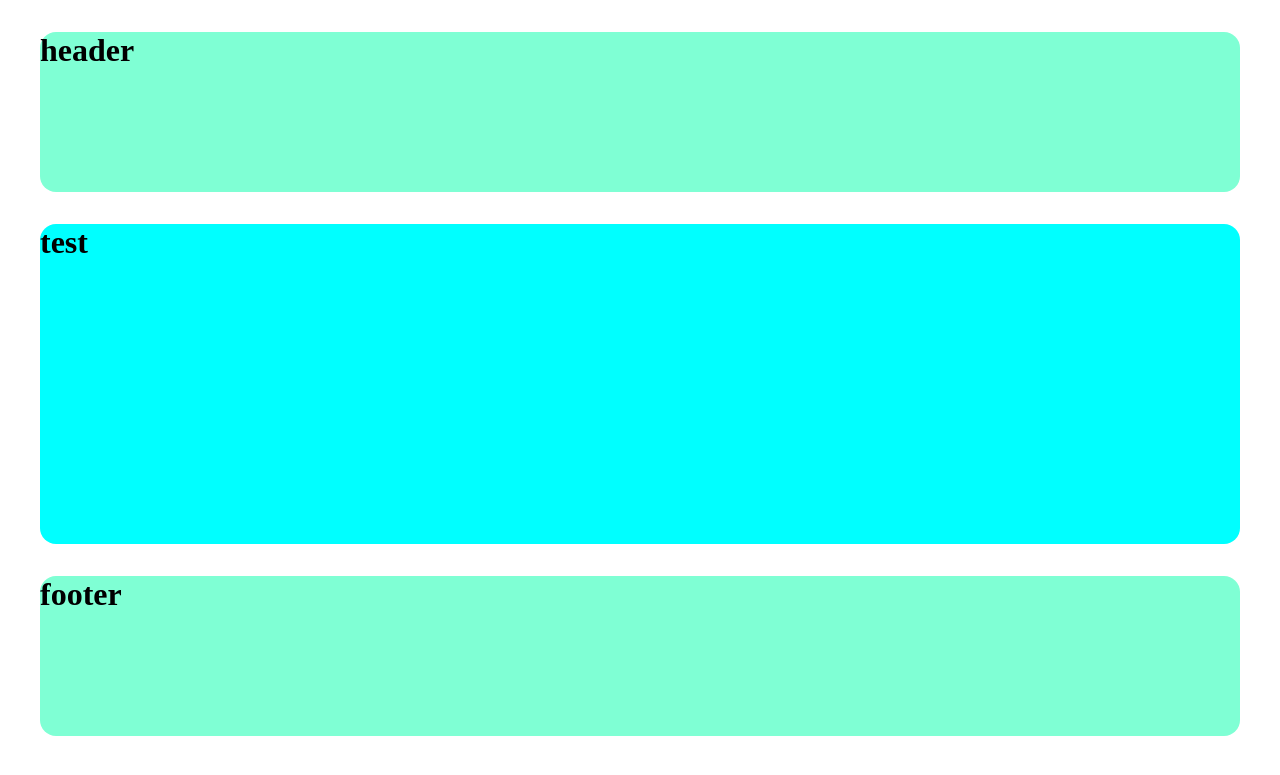
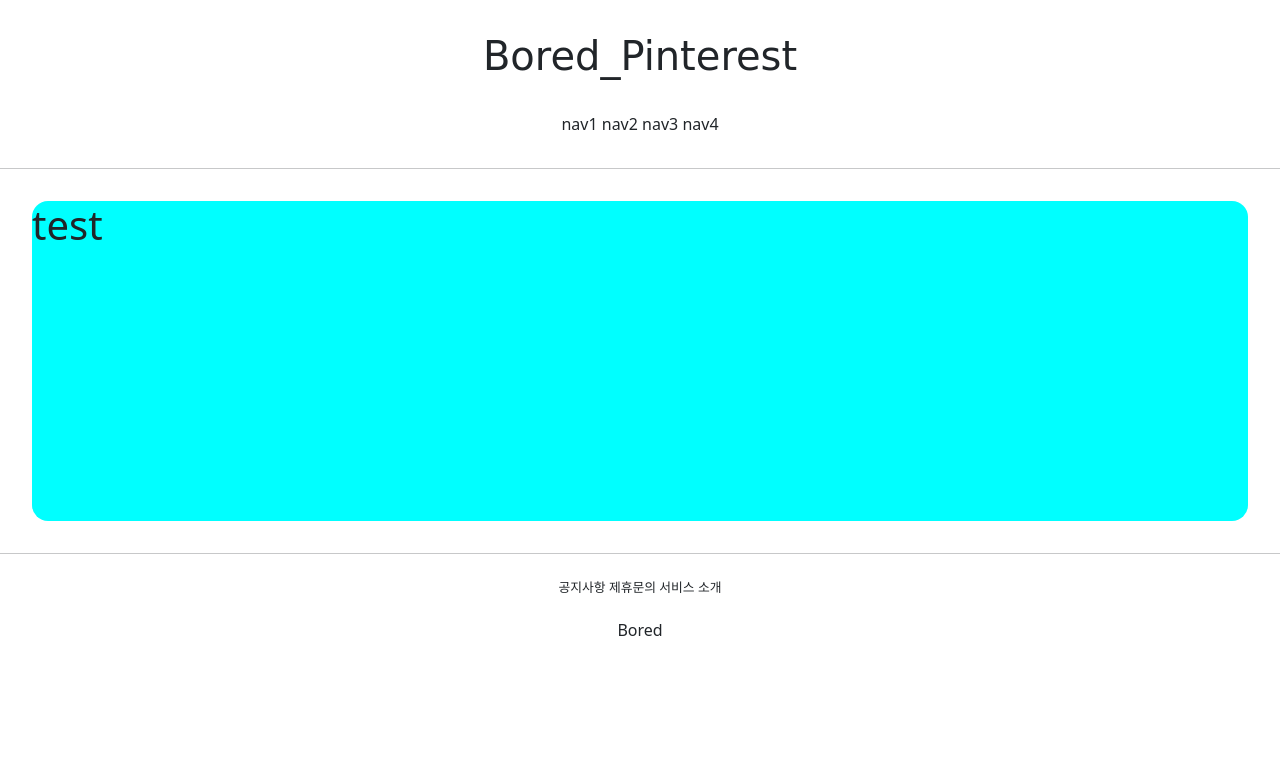
Before and after one commit to boredjuju/gis_django_practice_1, a Django app: page /accounts/hello_world/ in a window 1280 px wide. Shown: the top 775 px of the page. Run offline with Django 3.2, Linux system fonts and the light colour scheme; parts of the project's set-up code (start-up, migrations or seed data) failed here and were passed over.

Commit message:
7/5 django practice 1

```diff
--- a/templates/base.html
+++ b/templates/base.html
@@ -6,8 +6,12 @@
 
     {% include 'header.html' %}
 
+    <hr>
+
     {% block content %}
     {% endblock %}
+
+    <hr>
 
     {% include 'footer.html' %}
 
--- a/templates/footer.html
+++ b/templates/footer.html
@@ -1,3 +1,10 @@
-<div style="height: 10rem; background-color: aquamarine; border-radius: 1rem; margin: 2rem">
-    <h1>footer</h1>
+<div style="text-align: center">
+    <div style="font-size: .8rem; margin: 1.5rem">
+        <span>공지사항</span>
+        <span>제휴문의</span>
+        <span>서비스 소개</span>
+    </div>
+    <div>
+        <h6>Bored</h6>
+    </div>
 </div>
--- a/templates/head.html
+++ b/templates/head.html
@@ -1,2 +1,17 @@
-<meta charset="UTF-8">
-<title>Title</title>
+<head>
+
+    <meta charset="UTF-8">
+    <title>Title</title>
+    {# BOOTSTRAP LINK #}
+    <link href="https://cdn.jsdelivr.net/npm/bootstrap@5.0.2/dist/css/bootstrap.min.css"
+          rel="stylesheet" integrity="sha384-EVSTQN3/azprG1Anm3QDgpJLIm9Nao0Yz1ztcQTwFspd3yD65VohhpuuCOmLASjC"
+          crossorigin="anonymous">
+
+
+    {# GOOGLE FONTS LINK #}
+    <link rel="preconnect" href="https://fonts.googleapis.com">
+    <link rel="preconnect" href="https://fonts.gstatic.com" crossorigin>
+    <link href="https://fonts.googleapis.com/css2?family=Caveat:wght@500&display=swap" rel="stylesheet">
+
+
+</head>
--- a/templates/header.html
+++ b/templates/header.html
@@ -1,3 +1,14 @@
-<div style="height: 10rem; background-color: aquamarine; border-radius: 1rem; margin: 2rem">
-    <h1>header</h1>
+<div style="text-align: center">
+
+    <div style="margin: 2rem 0; font-family: 'Shadows Into Light', cursive;">
+        <h1>Bored_Pinterest</h1>
+    </div>
+    <div style="margin-bottom: 2rem;">
+        <span>nav1</span>
+        <span>nav2</span>
+        <span>nav3</span>
+        <span>nav4</span>
+    </div>
+
+
 </div>
```
